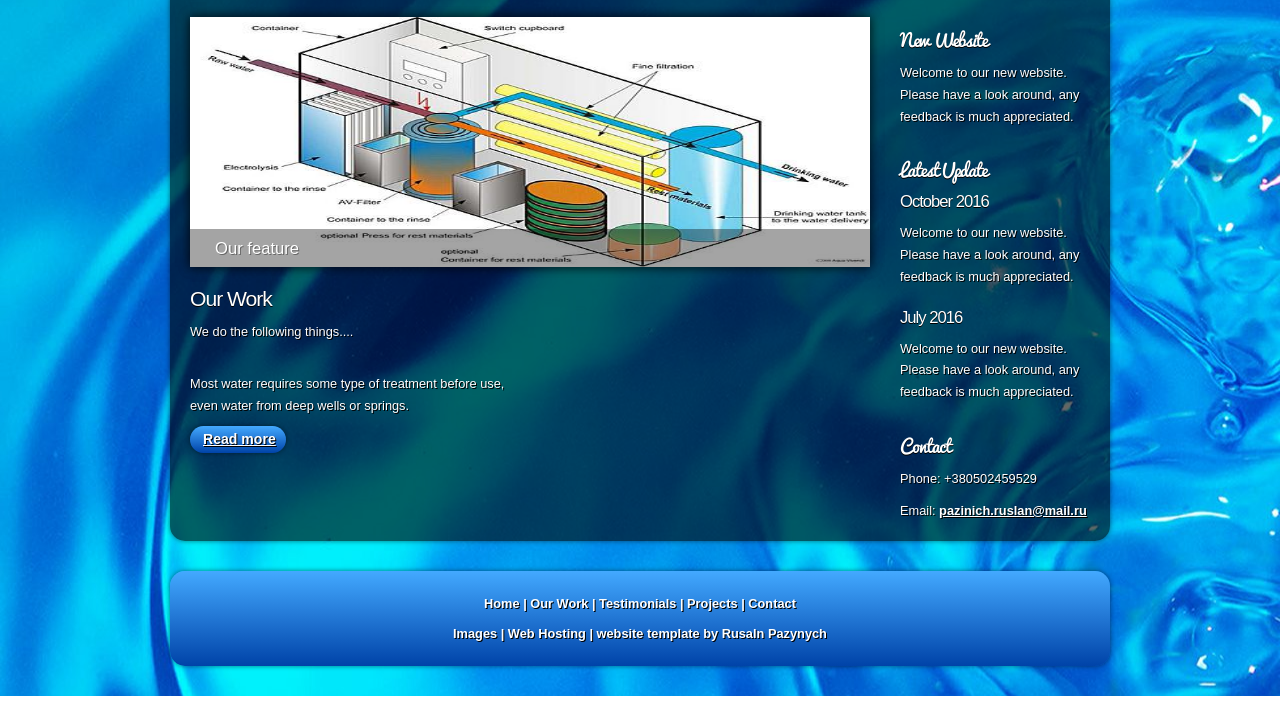
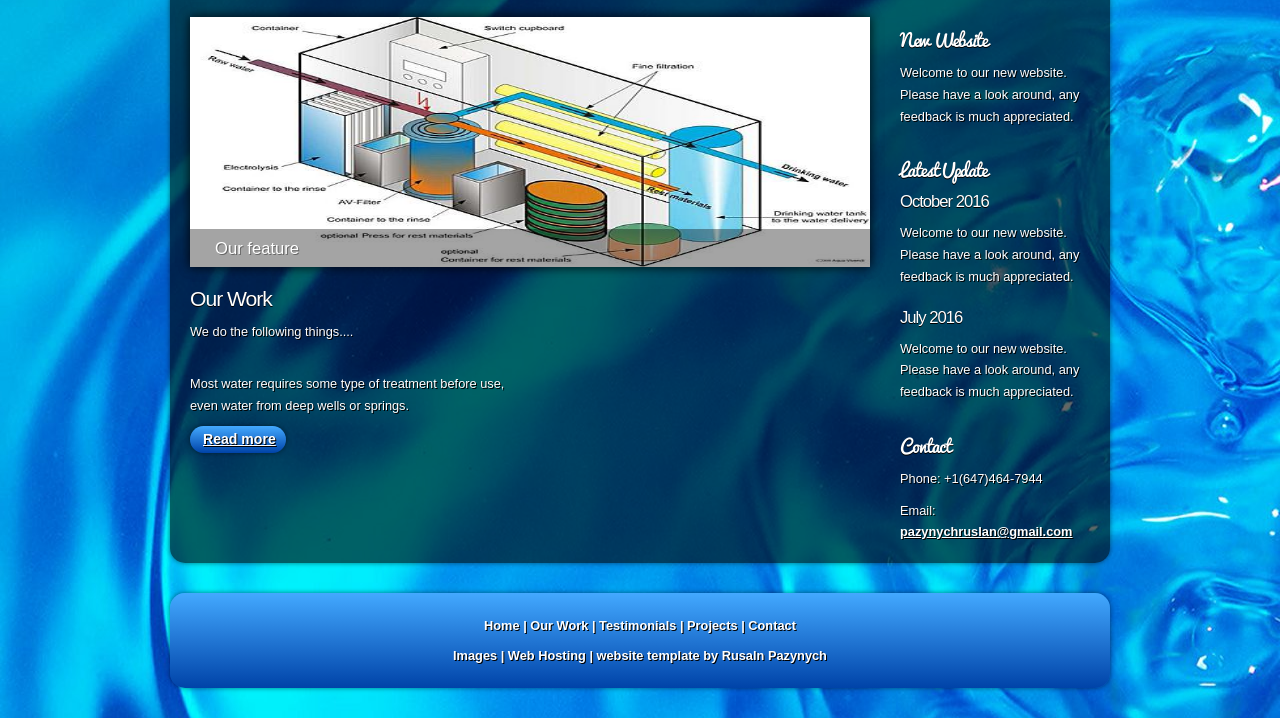
Before and after one commit to Rus31/ww, a plain HTML site: page ourwork.html in a window 1280 px wide. Shown: the part 153-871 px from the top of the page. Before the commit the page ends 849 px from the top, so only its background shows below. Drawn offline with Linux system fonts and the light colour scheme.

Commit message:
Update ourwork.html

```diff
--- a/ourwork.html
+++ b/ourwork.html
@@ -58,8 +58,8 @@
         <div class="sidebar">
           <div class="sidebar_item">
             <h2>Contact</h2>
-            <p>Phone: +380502459529</p>
-            <p>Email: <a href="mailto:pazinich.ruslan@mail.ru">pazinich.ruslan@mail.ru</a></p>
+            <p>Phone: +1(647)464-7944</p>
+            <p>Email: <a href="mailto:pazinich.ruslan@mail.ru">pazynychruslan@gmail.com</a></p>
           </div><!--close sidebar_item-->
         </div><!--close sidebar-->
        </div><!--close sidebar_container-->
```
